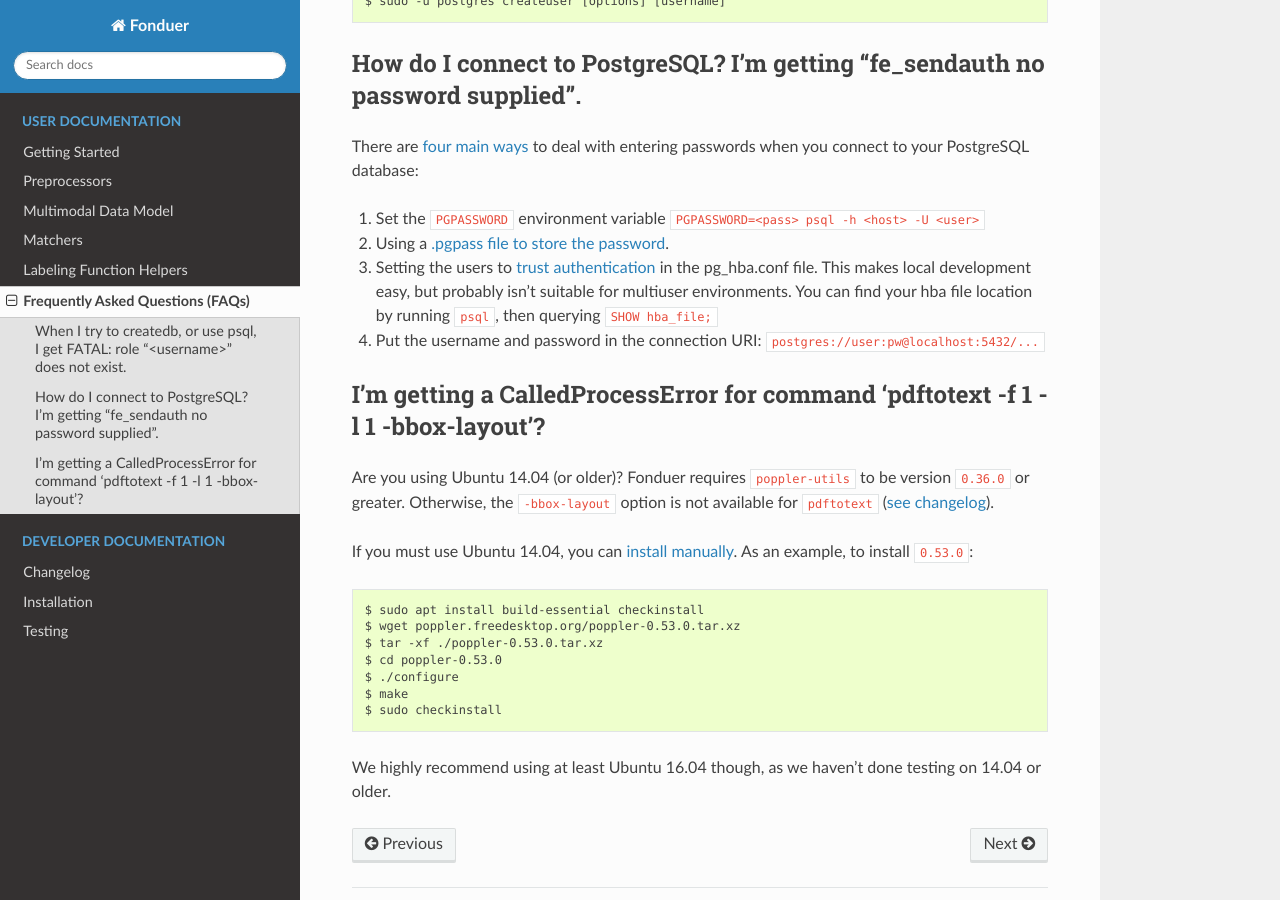
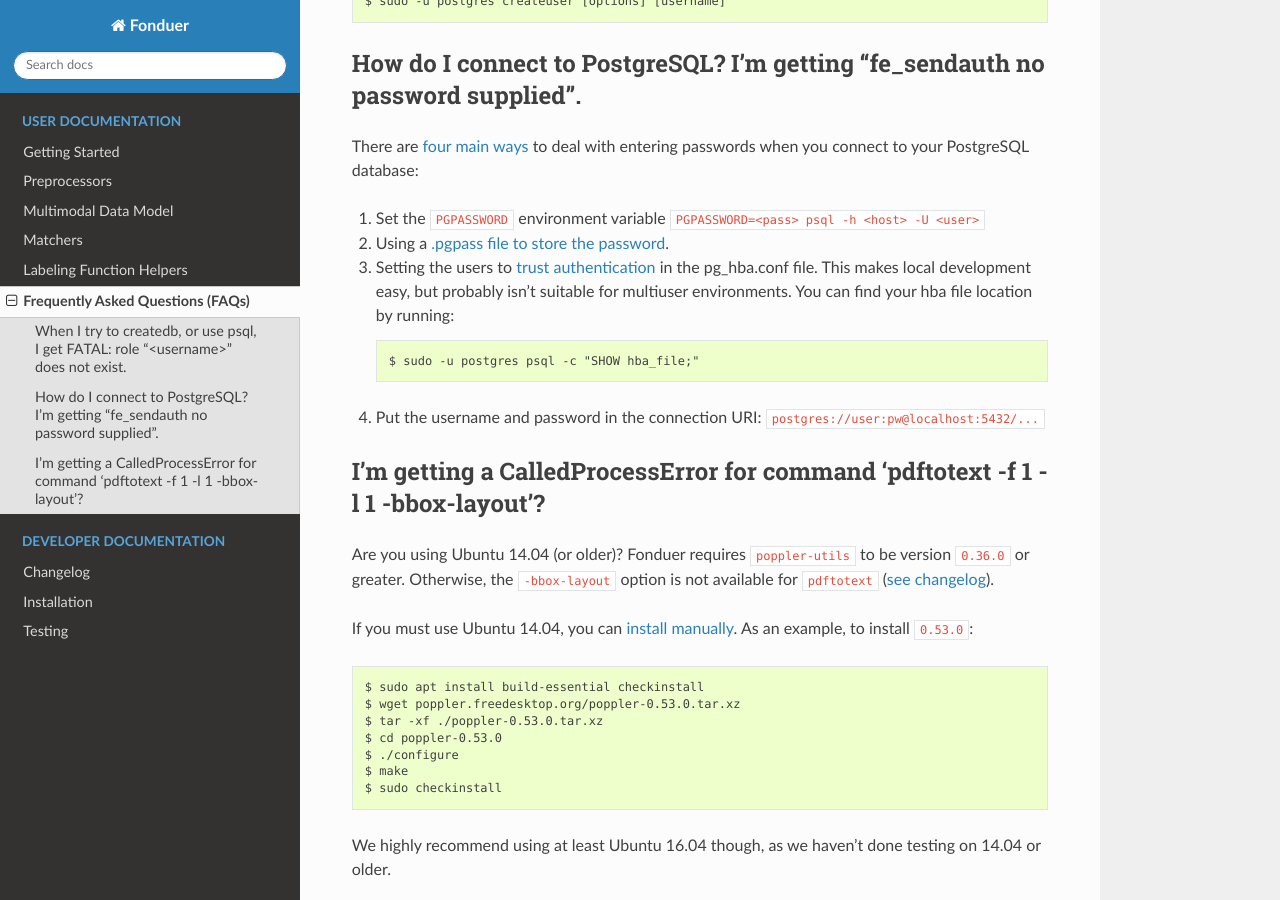
Before and after one commit to HazyResearch/fonduer, a Sphinx documentation site: the page built from docs/user/faqs.rst, in a window 1280 px wide and 900 px high, scrolled down 460 px. Built offline with Sphinx 7.4.7 and the Read the Docs theme 2.0.0, drawn with Linux system fonts in a browser that asks for light colours.

Commit message:
Update FAQs

```diff
--- a/docs/user/faqs.rst
+++ b/docs/user/faqs.rst
@@ -27,8 +27,10 @@
 2. Using a `.pgpass file to store the password`_.
 3. Setting the users to `trust authentication`_ in the pg\_hba.conf file. This
    makes local development easy, but probably isn't suitable for multiuser
-   environments. You can find your hba file location by running ``psql``, then
-   querying ``SHOW hba_file;``
+   environments. You can find your hba file location by running::
+
+    $ sudo -u postgres psql -c "SHOW hba_file;"
+
 4. Put the username and password in the connection URI:
    ``postgres://user:pw@localhost:5432/...``
 
```
Also changed, not shown: 1 other file.
